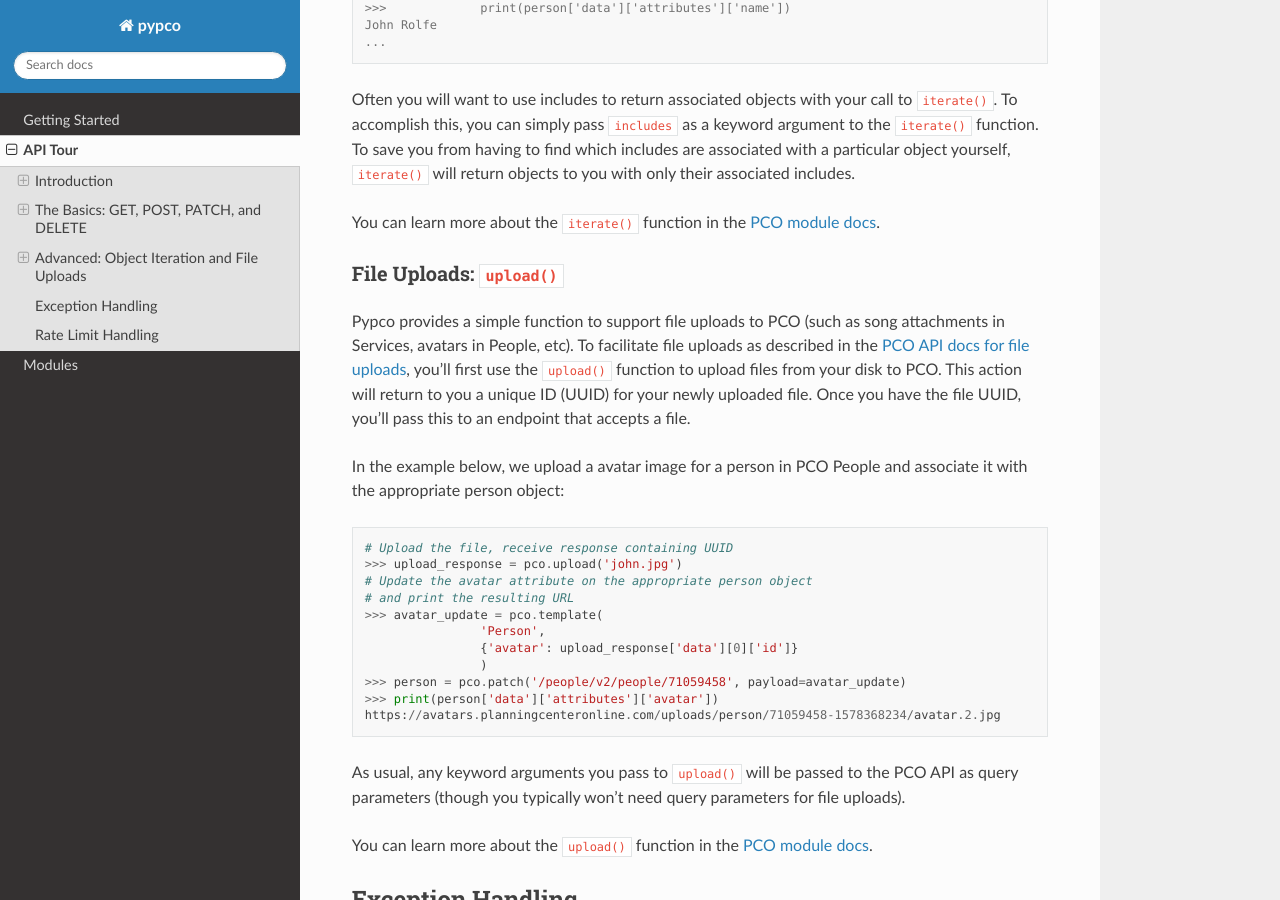
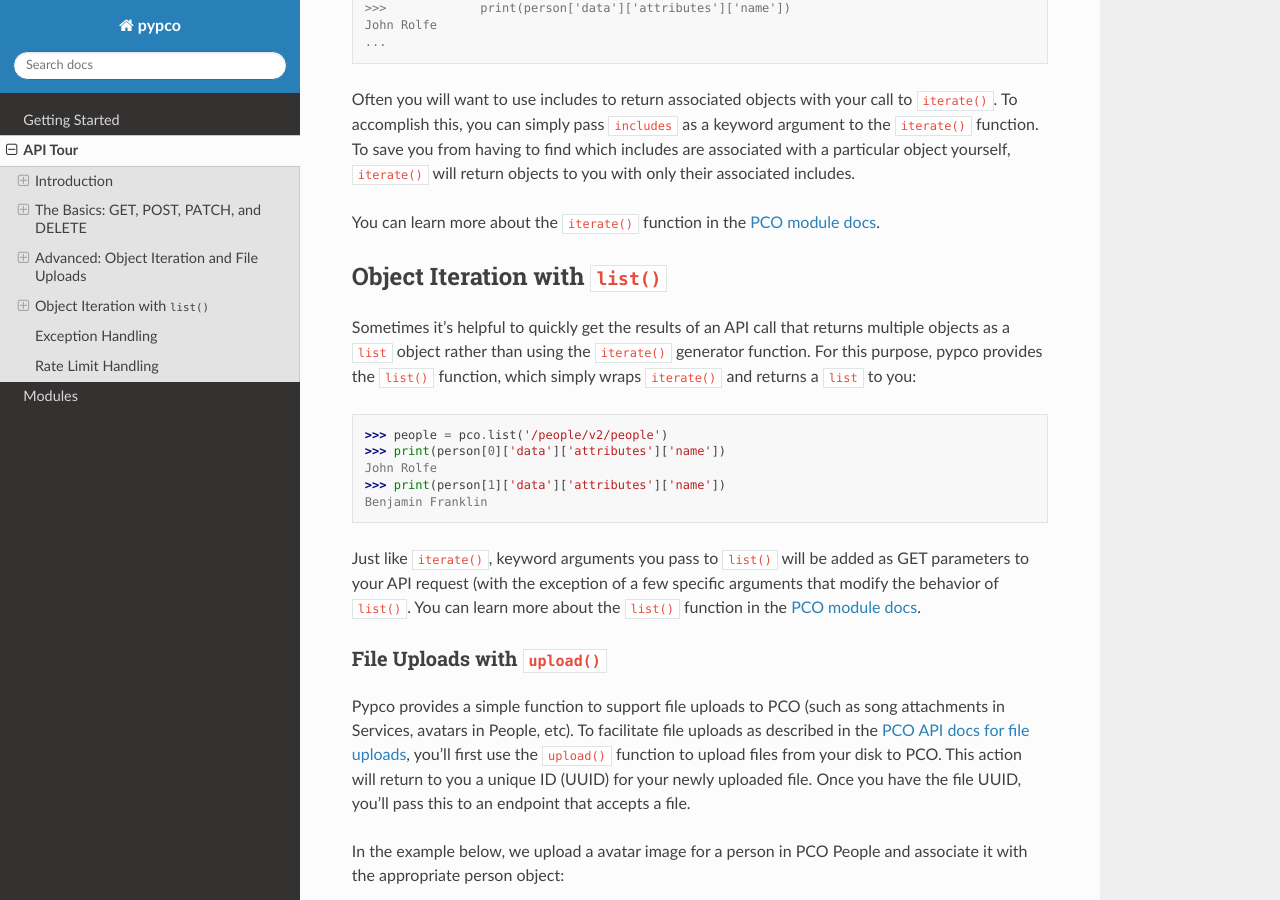
Before and after one commit to billdeitrick/pypco, a Sphinx documentation site: the page built from docs/source/apitour.md, in a window 1280 px wide and 900 px high, scrolled down 4845 px. Built offline with Sphinx 7.4.7 and the Read the Docs theme 2.0.0, drawn with Linux system fonts in a browser that asks for light colours; some of the changed text lies outside the part shown.

Commit message:
Add documentation for list() function

````diff
--- a/docs/source/apitour.md
+++ b/docs/source/apitour.md
@@ -135,7 +135,7 @@
 
 ## Advanced: Object Iteration and File Uploads
 
-### Object Iteration: `iterate()`
+### Object Iteration with `iterate()`
 
 Querying an API endpoint that returns a (possibly quite large) list of results is probably something you'll need to do at one time or another. To simplify this common use case, pypco provides the `iterate()` function. `iterate()` is a [generator function](https://wiki.python.org/moin/Generators) that performs GET requests against API endpoints that return lists of objects, transparently handling pagination.
 
@@ -165,7 +165,21 @@
 
 You can learn more about the `iterate()` function in the [PCO module docs](pypco.html#pypco.pco.PCO.iterate).
 
-### File Uploads: `upload()`
+## Object Iteration with `list()`
+
+Sometimes it's helpful to quickly get the results of an API call that returns multiple objects as a `list` object rather than using the `iterate()` generator function. For this purpose, pypco provides the `list()` function, which simply wraps `iterate()` and returns a `list` to you:
+
+```python
+>>> people = pco.list('/people/v2/people')
+>>> print(person[0]['data']['attributes']['name'])
+John Rolfe
+>>> print(person[1]['data']['attributes']['name'])
+Benjamin Franklin
+```
+
+Just like `iterate()`, keyword arguments you pass to `list()`  will be added as GET parameters to your API request (with the exception of a few specific arguments that modify the behavior of `list()`. You can learn more about the `list()` function in the [PCO module docs](pypco.html#pypco.pco.PCO.list).
+
+### File Uploads with `upload()`
 
 Pypco provides a simple function to support file uploads to PCO (such as song attachments in Services, avatars in People, etc). To facilitate file uploads as described in the [PCO API docs for file uploads](https://developer.planning.center/docs/#/introduction/file-uploads), you'll first use the `upload()` function to upload files from your disk to PCO. This action will return to you a unique ID (UUID) for your newly uploaded file. Once you have the file UUID, you'll pass this to an endpoint that accepts a file.
 
````
